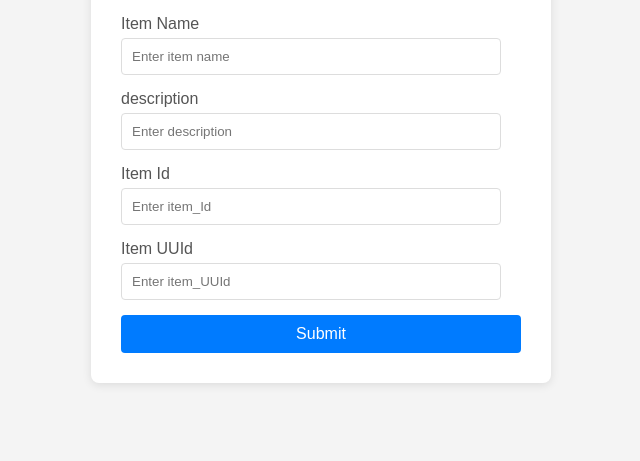
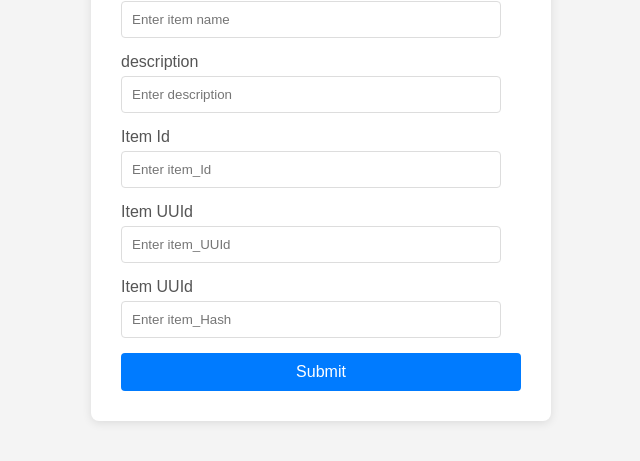
Before and after one commit to sharmasarita321/Castella, a plain HTML site: page TD_Frontend/templates/index.html in a window 1280 px wide. Shown: the part 255-716 px from the top of the page, without its empty margins (319-959 px from the left). Drawn offline with Linux system fonts and the light colour scheme.

Commit message:
master1 Third commit: Add Item Hash field.

```diff
--- a/TD_Frontend/templates/index.html
+++ b/TD_Frontend/templates/index.html
@@ -70,6 +70,10 @@
                 <label for="ItemUUId">Item UUId</label>
                 <input type="number" id="item_UUId" name="item_UUId" placeholder="Enter item_UUId" min="0" max="100" required>
             </div>
+            <div class="form-group">
+                <label for="ItemHash">Item UUId</label>
+                <input type="number" id="item_Hash" name="item_Hash" placeholder="Enter item_Hash" min="0" max="100" required>
+            </div>
             <button type="submit">Submit </button>
         </form>
     </div>
```
